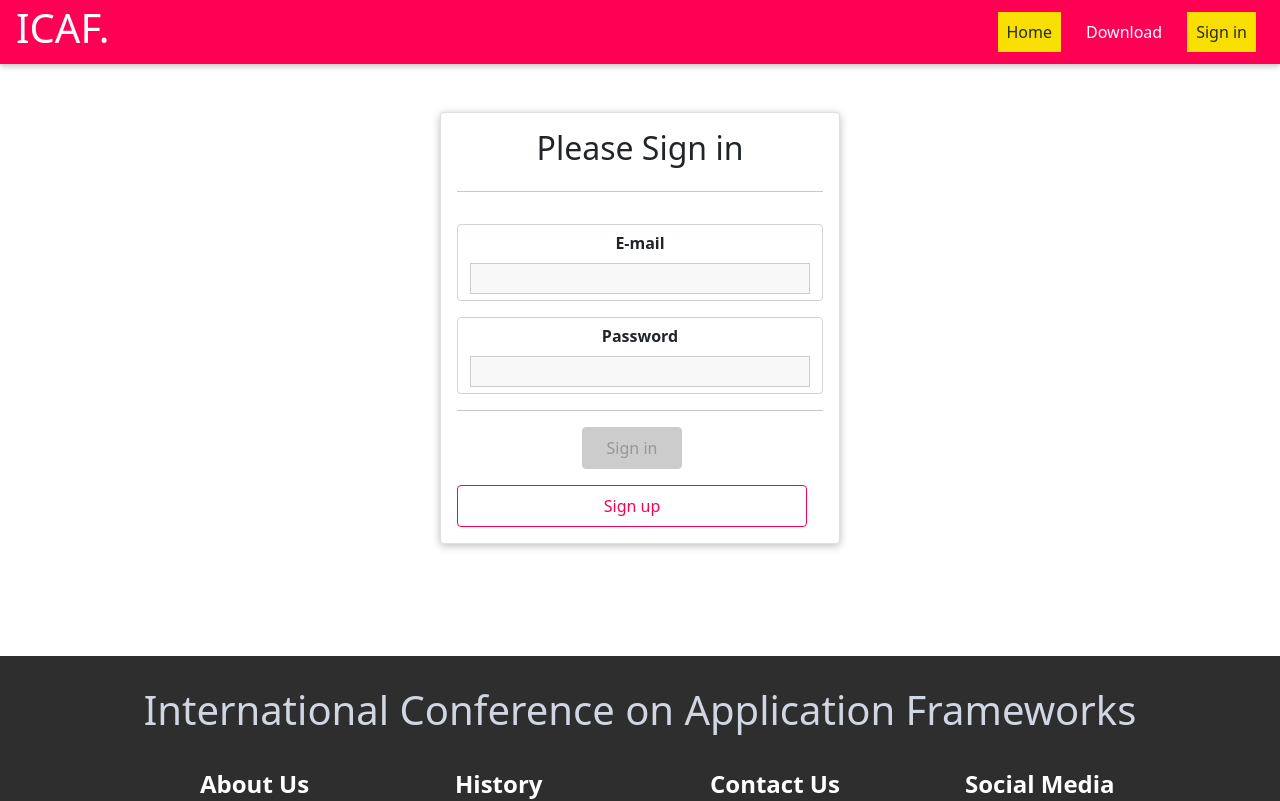
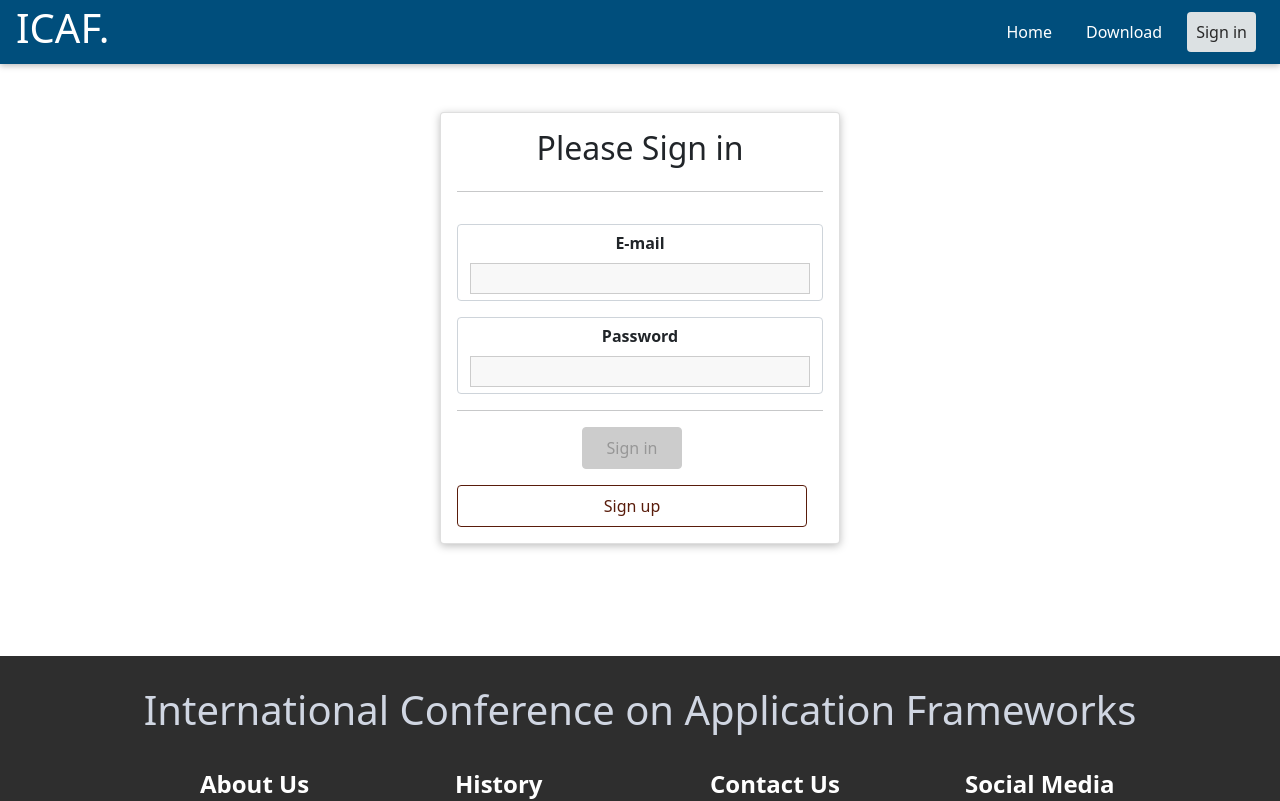
Before and after one commit to rukshan99/app-ICAF, a React (Create React App) app: page /auth in a window 1280 px wide. Shown: the top 801 px of the page. Built offline with nearby package versions, Linux system fonts and the light colour scheme.

Commit message:
adjust styling for more professional look

```diff
--- a/src/Shared/FormElements/Button.css
+++ b/src/Shared/FormElements/Button.css
@@ -1,9 +1,9 @@
 .button {
   font: inherit;
   padding: 0.5rem 1.5rem;
-  border: 1px solid #ff0055;
+  border: 1px solid #591c0b;
   border-radius: 4px;
-  background: #ff0055;
+  background: #591c0b;
   color: white;
   cursor: pointer;
   margin-right: 1rem;
@@ -17,19 +17,19 @@
 
 .button:hover,
 .button:active {
-  background: #ff4382;
-  border-color: #ff4382;
+  background: #91503e;
+  border-color: #91503e;
 }
 
 .button--inverse {
   background: transparent;
-  color: #ff0055;
+  color: #591c0b;
 }
 
 .button--inverse:hover,
 .button--inverse:active {
   color: white;
-  background: #ff0055;
+  background: #591c0b;
 }
 
 .button--danger {
--- a/src/Shared/FormElements/Input.css
+++ b/src/Shared/FormElements/Input.css
@@ -31,11 +31,11 @@
 
   .form-control--invalid label,
   .form-control--invalid p {
-    color: red;
+    color: #b73225;
   }
 
   .form-control--invalid input,
   .form-control--invalid textarea {
-    border-color: red;
+    border-color: #b73225;
     background: #ffd1d1;
   }
--- a/src/Shared/Navigation/MainHeader.css
+++ b/src/Shared/Navigation/MainHeader.css
@@ -6,7 +6,7 @@
     position: fixed;
     top: 0;
     left: 0;
-    background: #ff0055;
+    background: #004E7C;
     box-shadow: 0 2px 6px rgba(0, 0, 0, 0.26);
     padding: 0 1rem;
     z-index: 5;
--- a/src/Shared/Navigation/NavLinks.css
+++ b/src/Shared/Navigation/NavLinks.css
@@ -19,12 +19,13 @@
     color: #292929;
     text-decoration: none;
     padding: 0.5rem;
+    border-radius: 4px;
   }
 
   .nav-links a:hover,
   .nav-links a:active,
   .nav-links a.active {
-    background: #f8df00;
+    background: #DCE1E3;
     color: #292929;
   }
 
@@ -69,7 +70,7 @@
 
     .nav-links button:hover,
     .nav-links button:active {
-      background: #f8df00;
+      background: #DCE1E3;
       color: #292929;
     }
   }
--- a/src/Shared/Navigation/NavLinks.js
+++ b/src/Shared/Navigation/NavLinks.js
@@ -20,7 +20,7 @@ const NavLinks = props => {
     return (
       <ul className="nav-links">
         <li>
-          <NavLink to="/">Home</NavLink>
+          <NavLink to="/" exact>Home</NavLink>
         </li>
         <li>
           <NavLink to="/" exact>Admin Dashboard</NavLink>
@@ -34,7 +34,7 @@ const NavLinks = props => {
     return (
       <ul className="nav-links">
         <li>
-          <NavLink to="/">Home</NavLink>
+          <NavLink to="/" exact>Home</NavLink>
         </li>
         <li>
           <NavLink to="/">Reviewer</NavLink>
@@ -48,7 +48,7 @@ const NavLinks = props => {
     return (
       <ul className="nav-links">
         <li>
-          <NavLink to="/">Home</NavLink>
+          <NavLink to="/" exact>Home</NavLink>
         </li>
         <li>
           <NavLink to="/">Editor</NavLink>
@@ -62,7 +62,7 @@ const NavLinks = props => {
     return (
       <ul className="nav-links">
         <li>
-          <NavLink to="/">Home</NavLink>
+          <NavLink to="/" exact>Home</NavLink>
         </li>
         <li>
           <NavLink to="/downloads">Download</NavLink>
@@ -79,7 +79,7 @@ const NavLinks = props => {
     return (
       <ul className="nav-links">
         <li>
-          <NavLink to="/">Home</NavLink>
+          <NavLink to="/" exact>Home</NavLink>
         </li>
         <li>
         <NavLink to="/downloads">Download</NavLink>
--- a/src/User/pages/SignIn.js
+++ b/src/User/pages/SignIn.js
@@ -157,6 +157,7 @@ const SignIn = () => {
                 {!isSignInMode && formState.isValid && (
                     <DropdownButton
                     alignCenter
+                    variant="secondary"
                     title={type}
                     id="dropdown-menu-align-right"
                     onSelect={typeSelectHandler}
```
